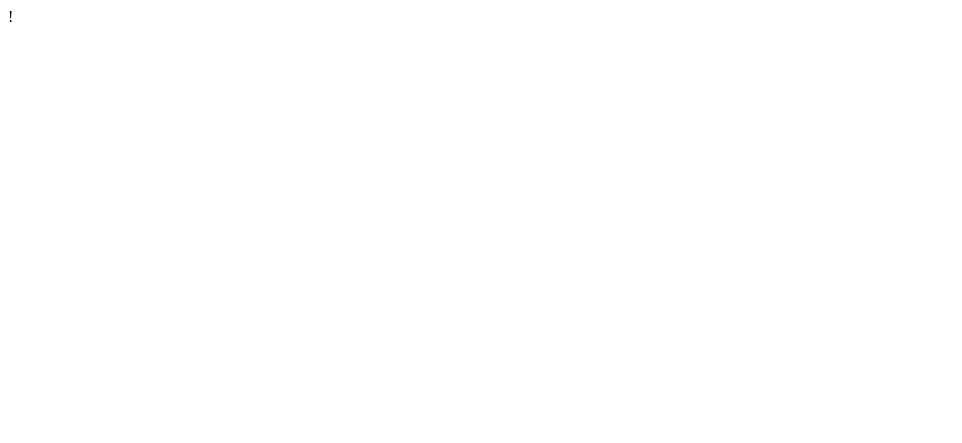
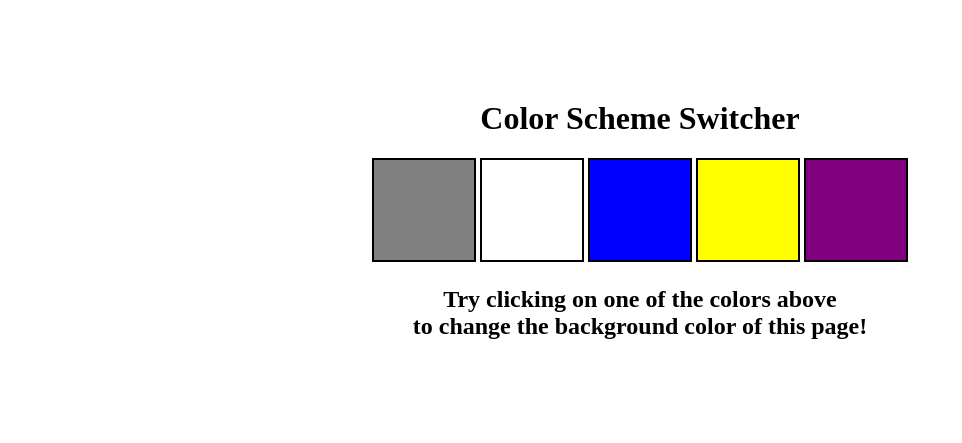
Before and after one commit to Tushar18031998/Color_changer, a plain HTML site: page index.html in a window 1280 px wide. Shown: the whole page, without its empty margins (0-962 px from the left). Drawn offline with Linux system fonts and the light colour scheme.

Commit message:
color switcher

```diff
--- /dev/null
+++ b/code.js
@@ -0,0 +1,28 @@
+const buttons = document.querySelectorAll('.button');
+// console.log(buttons);
+const body = document.querySelector('body');
+
+buttons.forEach(function (button) {
+  console.log(button);
+  button.addEventListener('click', function (eve) {
+    // console.log(eve);
+    // console.log(eve.target);
+    switch (eve.target.id) {
+      case 'grey':
+        body.style.backgroundColor = eve.target.id;
+        break;
+      case 'blue':
+        body.style.backgroundColor = eve.target.id;
+        break;
+      case 'yellow':
+        body.style.backgroundColor = eve.target.id;
+        break;
+      case 'white':
+        body.style.backgroundColor = eve.target.id;
+        break;
+      case 'purple':
+        body.style.backgroundColor = eve.target.id;
+        break;
+    }
+  });
+});
--- a/index.html
+++ b/index.html
@@ -1 +1,39 @@
-!
+<!DOCTYPE html>
+<html lang="en">
+  <head>
+    <meta charset="UTF-8" />
+    <meta name="viewport" content="width=device-width, initial-scale=1.0" />
+    <meta http-equiv="X-UA-Compatible" content="ie=edge" />
+    <link rel="stylesheet" href="style.css" />
+    <link rel="stylesheet" href="../styles.css" />
+  </head>
+    <title>JavaScript Background Color Switcher</title>
+  </head>
+  <body>
+    <div class="canvas">
+      <!-- <a
+        style="
+          background-color: #fff;
+          padding: 10px 30px;
+          border-radius: 8px;
+          color: #212121;
+          text-decoration: none;
+          border: 2px solid #212121;
+        "
+        href="../index.html"
+        >Back to Home Page</a
+      > -->
+      <h1>Color Scheme Switcher</h1>
+      <span class="button" id="grey"></span>
+      <span class="button" id="white"></span>
+      <span class="button" id="blue" > </span>
+      <span class="button" id="yellow"></span>
+      <span class="button" id="purple"></span>
+      <h2>
+        Try clicking on one of the colors above
+        <span>to change the background color of this page!</span>
+      </h2>
+    </div>
+    <script src="code.js"></script>
+  </body>
+</html>
--- /dev/null
+++ b/style.css
@@ -0,0 +1,36 @@
+html {
+    margin: 0;
+  }
+
+  span {
+    display: block;
+  }
+  .canvas {
+    margin: 100px auto 100px;
+    width: 80%;
+    text-align: center;
+  }
+
+  .button {
+    width: 100px;
+    height: 100px;
+    border: solid black 2px;
+    display: inline-block;
+  }
+
+  #grey {
+    background: grey;
+  }
+
+  #white {
+    background: white;
+  }
+  #blue {
+    background: blue;
+  }
+  #yellow {
+    background: yellow;
+  }
+  #purple {
+    background:purple;
+  }
```
